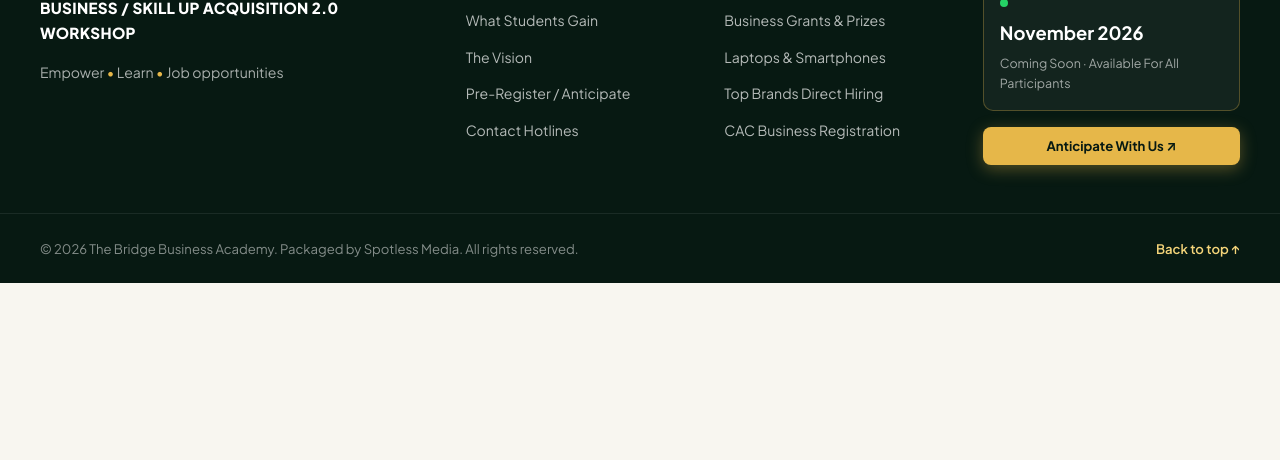
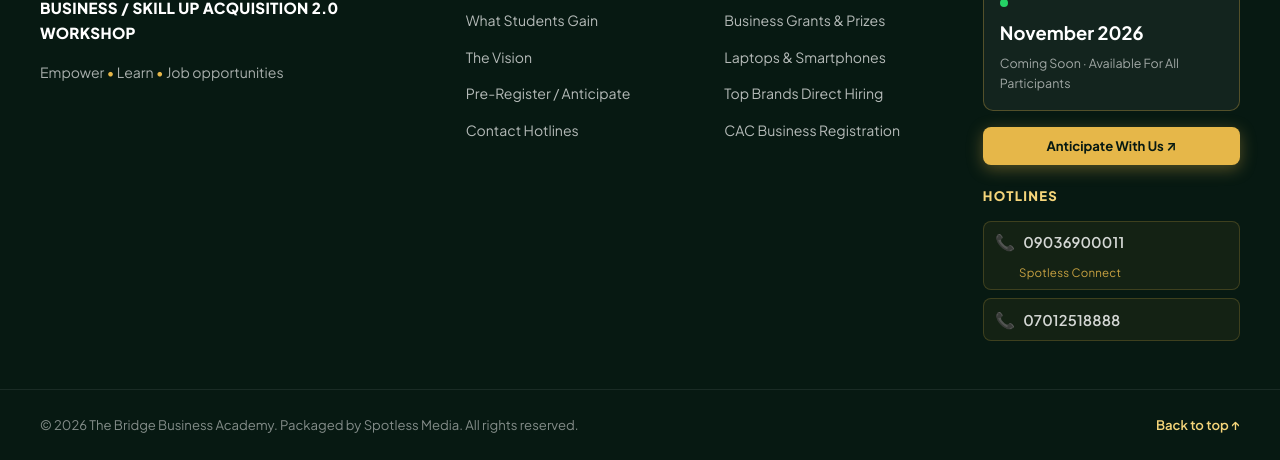
Before and after one commit to Kr8tiveJohnson/Bawacademy2.0, a plain HTML site: page index.html in a window 1280 px wide. Shown: the part 7585-8045 px from the top of the page. Before the commit the page ends 7868 px from the top, so only its background shows below. Drawn offline with Linux system fonts and the light colour scheme; a web font is replaced by a local one.

Commit message:
feat: add Spotless Connect hotlines to footer (09036900011 and 07012518888)

```diff
--- a/index.html
+++ b/index.html
@@ -87,8 +87,9 @@
                     <a class="button button-gold button-block" href="#anticipate">Pre-Register Now <span>↗</span></a>
                     <div class="mobile-contact-group">
                         <span class="mobile-contact-label">Direct Hotlines:</span>
+                        <a href="tel:+2349036900011" class="mobile-contact-item">📞 +234 903 690 0011</a>
                         <a href="tel:+2347081755387" class="mobile-contact-item">📞 +234 708 175 5387</a>
-                        <a href="tel:+2349036900011" class="mobile-contact-item">📞 +234 903 690 0011</a>
+
                     </div>
                 </div>
             </div>
@@ -173,7 +174,7 @@
                             <span class="btn-arrow" aria-hidden="true">→</span>
                         </a>
                         <a class="button button-whatsapp hero-btn"
-                            href="https://wa.me/2347081755387?text=Hello%20The%20Bridge%20Business%20Academy%2C%20I%20would%20like%20more%20information%20about%20the%20Skill%20Up%202.0%20Workshop."
+                            href="https://wa.me/2349036900011?text=Hello%20The%20Bridge%20Business%20Academy%2C%20I%20would%20like%20more%20information%20about%20the%20Skill%20Up%202.0%20Workshop."
                             target="_blank" rel="noopener noreferrer">
                             <span>WhatsApp Us</span>
                             <span class="btn-arrow" aria-hidden="true">↗</span>
@@ -664,11 +665,11 @@
                             <span class="support-title">Have Questions or Want to Partner?</span>
                             <p>Speak directly with our organizing team today:</p>
                             <div class="support-phones">
+                                <a href="tel:+2349036900011" class="support-link">
+                                    <span class="support-icon">📞</span> +234 903 690 0011
+                                </a>
                                 <a href="tel:+2347081755387" class="support-link">
                                     <span class="support-icon">📞</span> +234 708 175 5387
-                                </a>
-                                <a href="tel:+2349036900011" class="support-link">
-                                    <span class="support-icon">📞</span> +234 903 690 0011
                                 </a>
                             </div>
                         </div>
@@ -836,14 +837,14 @@
                             <div class="contact-action-item">
                                 <div class="action-phone-info">
                                     <span class="action-phone-title">Hotline 01</span>
-                                    <strong class="action-phone-number">+234 708 175 5387</strong>
+                                    <strong class="action-phone-number">+234 903 690 0011</strong>
                                 </div>
                                 <div class="action-btn-group">
-                                    <a href="tel:+2347081755387" class="quick-call-btn"
-                                        aria-label="Call +234 708 175 5387">📞 Call</a>
-                                    <a href="https://wa.me/2347081755387?text=Hello%20The%20Bridge%20Business%20Academy%2C%20I%20am%20reaching%20out%20regarding%20the%20Skill%20Up%202.0%20Workshop."
+                                    <a href="tel:+2349036900011" class="quick-call-btn"
+                                        aria-label="Call +234 903 690 0011">📞 Call</a>
+                                    <a href="https://wa.me/2349036900011?text=Hello%20The%20Bridge%20Business%20Academy%2C%20I%20am%20reaching%20out%20regarding%20the%20Skill%20Up%202.0%20Workshop."
                                         target="_blank" rel="noopener noreferrer" class="quick-wa-btn"
-                                        aria-label="WhatsApp +234 708 175 5387">💬 WhatsApp</a>
+                                        aria-label="WhatsApp +234 903 690 0011">💬 WhatsApp</a>
                                 </div>
                             </div>
 
@@ -851,7 +852,7 @@
                             <div class="contact-action-item">
                                 <div class="action-phone-info">
                                     <span class="action-phone-title">Hotline 02</span>
-                                    <strong class="action-phone-number">+234 903 690 0011</strong>
+                                    <strong class="action-phone-number">+234 708 175 5387</strong>
                                 </div>
                                 <div class="action-btn-group">
                                     <a href="tel:+2349036900011" class="quick-call-btn"
@@ -873,7 +874,7 @@
         <div class="footer-top-strip">
             <div class="footer-container">
                 <div class="footer-packaging">
-                    <span class="packaging-label">Packaged By Spotless Media</span>
+                    <span class="packaging-label">Packaged By Spotless Connect</span>
                     <div class="spotless-logo-wrap">
                         <img class="footer-spotless-logo" src="LOGOS/spotless-connect-logo.png"
                             alt="Spotless Connect Logo">
@@ -881,9 +882,9 @@
                 </div>
                 <div class="footer-top-contacts">
                     <span class="footer-contact-title">Direct Inquiries:</span>
+                    <a href="tel:+2349036900011">+234 903 690 0011</a>
+                    <span class="footer-dot">•</span>
                     <a href="tel:+2347081755387">+234 708 175 5387</a>
-                    <span class="footer-dot">•</span>
-                    <a href="tel:+2349036900011">+234 903 690 0011</a>
                 </div>
             </div>
         </div>
@@ -941,6 +942,20 @@
                         </div>
                         <a href="#anticipate" class="button button-gold button-sm footer-anticipate-btn">Anticipate With
                             Us ↗</a>
+
+                        <!-- Hotlines -->
+                        <div class="footer-hotlines">
+                            <span class="footer-col-title">Hotlines</span>
+                            <a href="tel:09036900011" class="footer-hotline-link">
+                                <span class="hotline-icon">📞</span>
+                                <span>09036900011</span>
+                                <small>Spotless Connect</small>
+                            </a>
+                            <a href="tel:07012518888" class="footer-hotline-link">
+                                <span class="hotline-icon">📞</span>
+                                <span>07012518888</span>
+                            </a>
+                        </div>
                     </div>
                 </div>
             </div>
--- a/style.css
+++ b/style.css
@@ -2562,3 +2562,58 @@ button, input, textarea, select {
         align-items: flex-start;
     }
 }
+
+/* --------------------------------------------------------------------------
+   Footer Hotlines
+   -------------------------------------------------------------------------- */
+
+.footer-hotlines {
+    margin-top: 1.25rem;
+    display: flex;
+    flex-direction: column;
+    gap: 0.5rem;
+}
+
+.footer-hotlines .footer-col-title {
+    display: block;
+    margin-bottom: 0.4rem;
+}
+
+.footer-hotline-link {
+    display: flex;
+    align-items: center;
+    gap: 0.5rem;
+    color: rgba(255, 255, 255, 0.82);
+    text-decoration: none;
+    font-size: 0.92rem;
+    font-weight: 600;
+    letter-spacing: 0.01em;
+    padding: 0.45rem 0.7rem;
+    border-radius: 8px;
+    border: 1px solid rgba(230, 183, 73, 0.2);
+    background: rgba(230, 183, 73, 0.06);
+    transition: background var(--transition-fast), border-color var(--transition-fast), color var(--transition-fast);
+    flex-wrap: wrap;
+}
+
+.footer-hotline-link:hover {
+    background: rgba(230, 183, 73, 0.16);
+    border-color: rgba(230, 183, 73, 0.5);
+    color: var(--gold-light);
+}
+
+.footer-hotline-link .hotline-icon {
+    font-size: 1rem;
+    flex-shrink: 0;
+}
+
+.footer-hotline-link small {
+    display: block;
+    width: 100%;
+    margin-left: 1.5rem;
+    font-size: 0.72rem;
+    font-weight: 400;
+    color: var(--gold-primary);
+    opacity: 0.85;
+    letter-spacing: 0.02em;
+}
```
